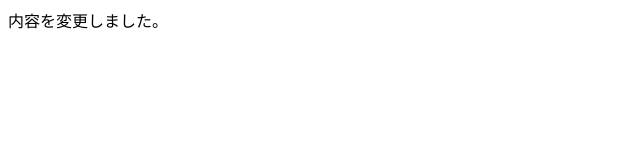
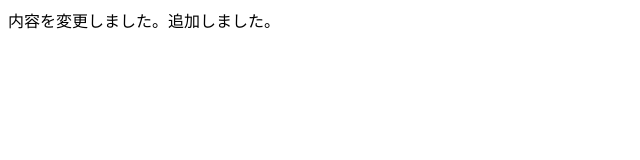
Before and after one commit to hori-86/git_practice, a plain HTML site: page index.html in a window 1280 px wide. Shown: the whole page, without its empty margins (0-640 px from the left). Drawn offline with Linux system fonts and the light colour scheme.

Commit message:
テストで追加

```diff
--- a/index.html
+++ b/index.html
@@ -6,6 +6,6 @@
   <title>Document</title>
 </head>
 <body>
-  内容を変更しました。
+  内容を変更しました。追加しました。
 </body>
 </html>
```
